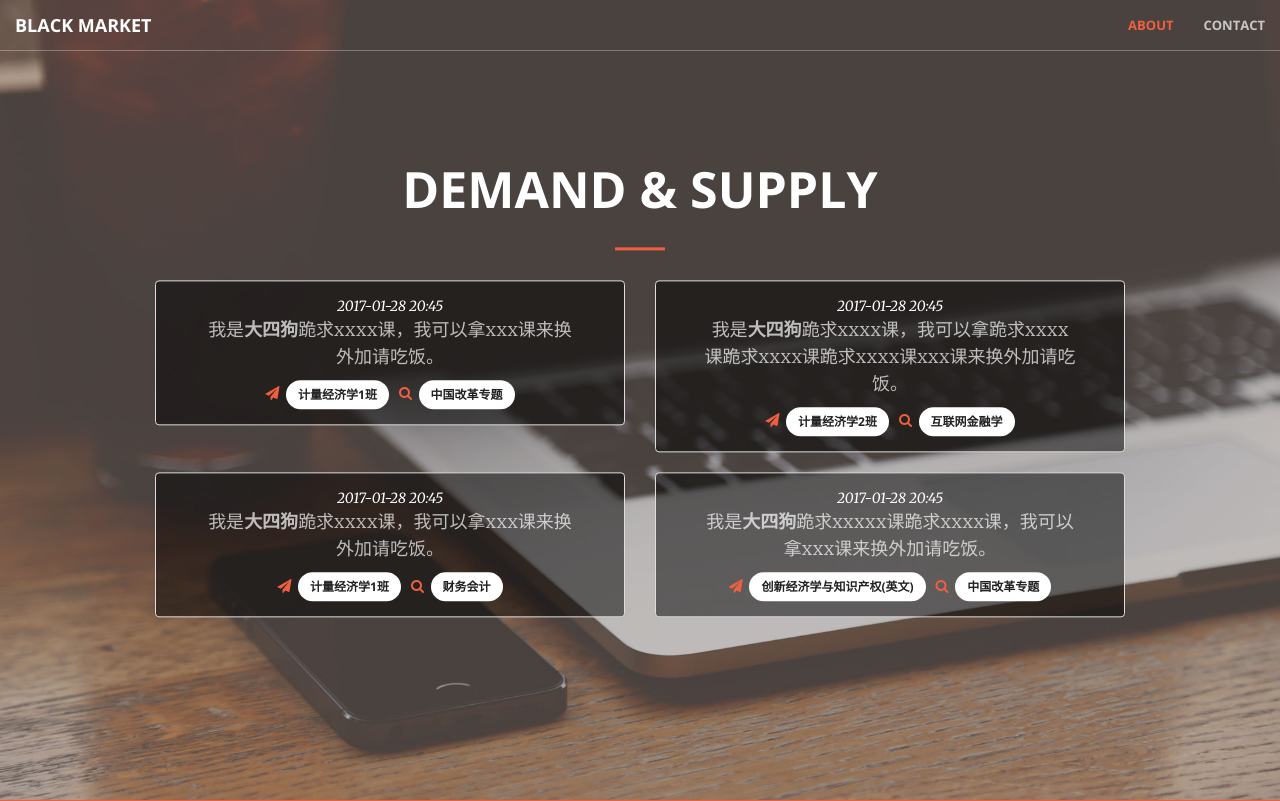
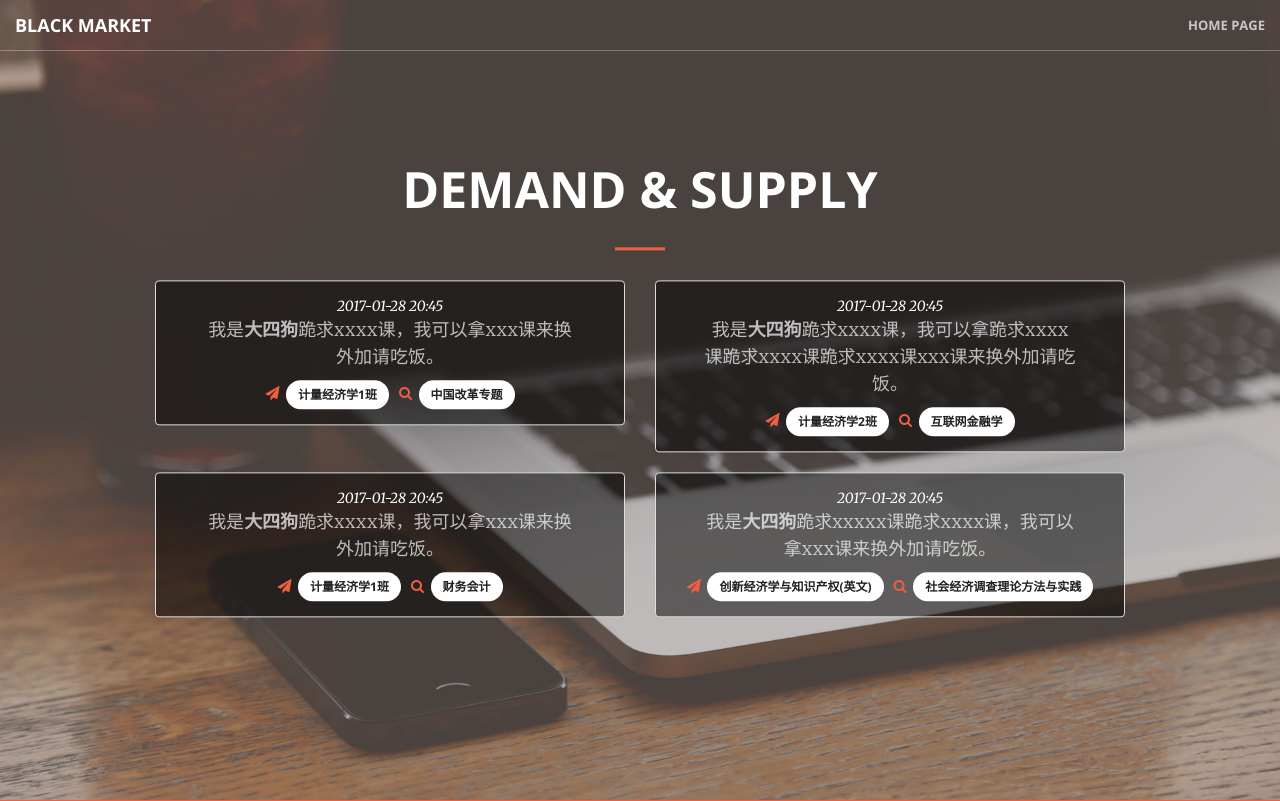
Before and after one commit to xanahopper/BlackMarket, a Flask app: page /posts in a window 1280 px wide. Shown: the top 801 px of the page. Run offline with Flask 2, Linux system fonts and the light colour scheme; some libraries are stand-ins or nearby versions.

Commit message:
add link to the homepage

```diff
--- a/black_market/templates/posts.html
+++ b/black_market/templates/posts.html
@@ -38,10 +38,7 @@
                 <div class="collapse navbar-collapse" id="bs-example-navbar-collapse-1">
                     <ul class="nav navbar-nav navbar-right">
                         <li>
-                            <a class="page-scroll" href="#about">About</a>
-                        </li>
-                        <li>
-                            <a class="page-scroll" href="#contact">Contact</a>
+                            <a class="page-scroll" href="http://blackmarket.wangzhihao.com.cn">HOME PAGE</a>
                         </li>
                     </ul>
                 </div>
@@ -120,14 +117,12 @@
                                         <a class="fa fa-paper-plane sr-icons"></a>&nbsp;
                                         <a style="font-size:12px;" class="btn btn-default">创新经济学与知识产权(英文)</a>&nbsp;&nbsp;
                                         <a class="fa fa-search sr-icons"></a>&nbsp;
-                                        <a style="font-size:12px;" class="btn btn-default">中国改革专题</a>
+                                        <a style="font-size:12px;" class="btn btn-default">社会经济调查理论方法与实践</a>
                                     </div>
                                 </div>
                             </div>
                         </div>
                     </div>
-
-
                     <!--                     <table class="table">
                         <thead>
                             <tr>
```
